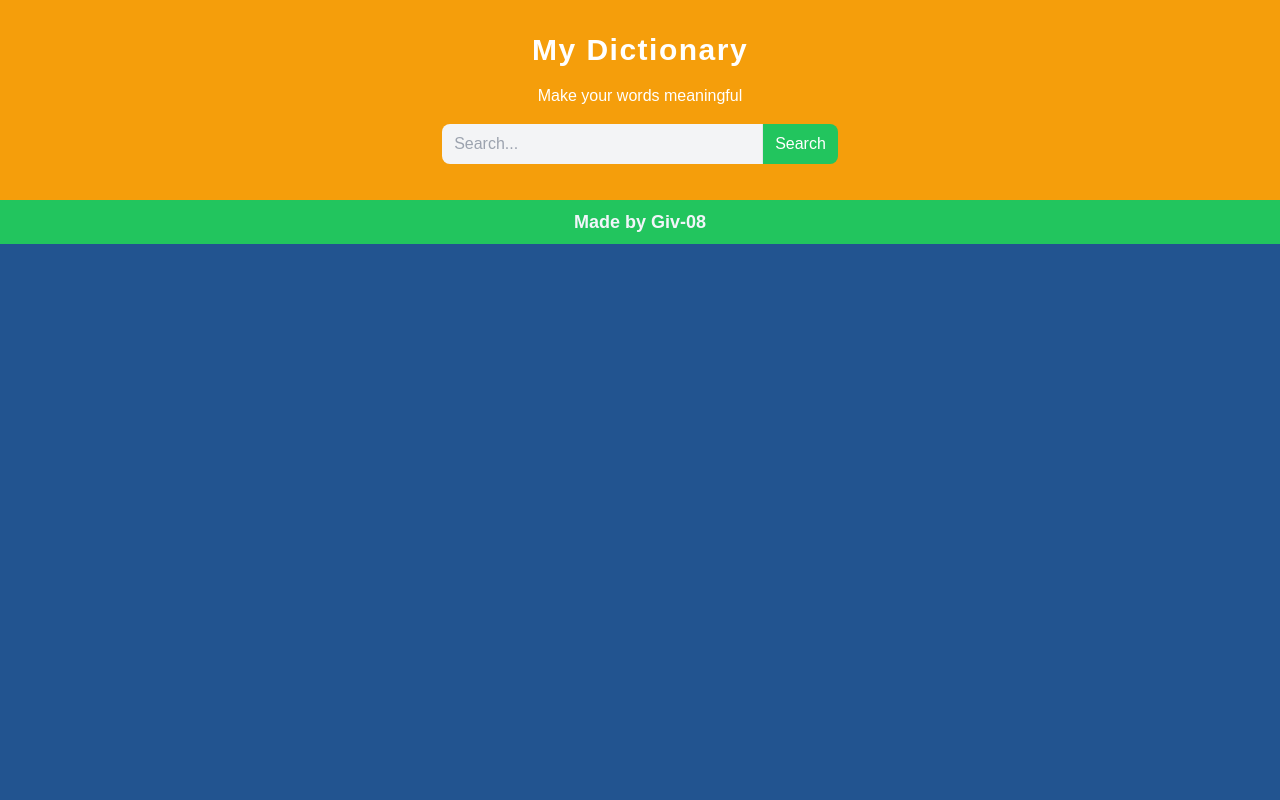
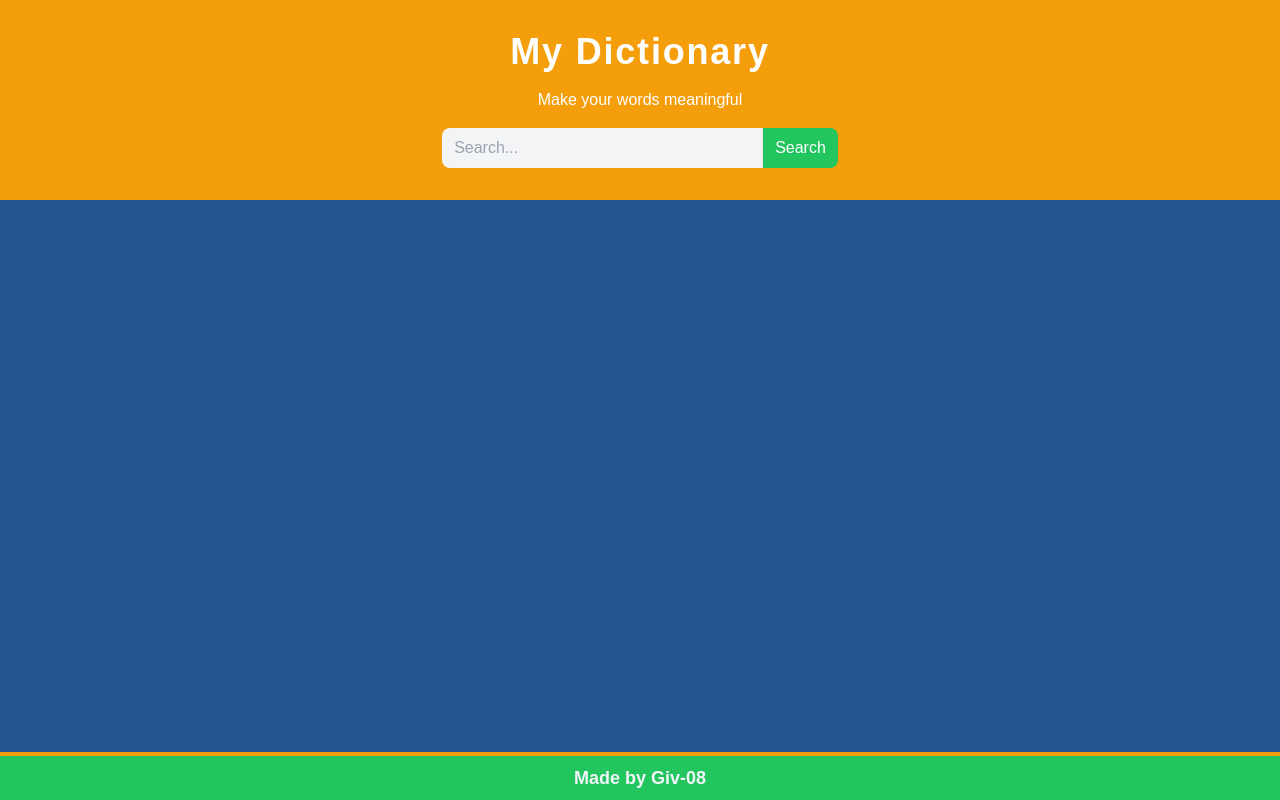
Before and after one commit to Giv-08/mydictionary, a React (Create React App) app: page / in a window 1280 px wide. Built offline with nearby package versions, Linux system fonts and the light colour scheme.

Commit message:
added hover btn

```diff
--- a/src/components/Antonym.js
+++ b/src/components/Antonym.js
@@ -1,6 +1,6 @@
 const Antonym = ({ mean }) => {
   return (
-    <div className="columns-2 md:columns-3 mb-10">
+    <div className="columns-2 md:columns-3 mb-20">
       {mean.map(val => val.meanings.map(means => {
         return means.antonyms?.map(anto => (
           <li>{anto}</li>
--- a/src/components/Footer.js
+++ b/src/components/Footer.js
@@ -1,6 +1,6 @@
 const Footer = () => {
   return (
-  <div className="bg-green-500 flex justify-center p-2 border-t-4 border-amber-500">
+  <div className="bg-green-500 flex justify-center p-2 border-t-4 border-amber-500 w-full fixed bottom-0">
     <span className="text-slate-100 font-bold text-lg">Made by Giv-08</span>
   </div>
   );
--- a/src/components/Header.js
+++ b/src/components/Header.js
@@ -21,7 +21,7 @@ const Header = () => {
   return (
       <div>
         <div className="bg-amber-500 py-8">
-          <h1 className="tracking-wider text-3xl text-center font-bold">
+          <h1 className="tracking-wider text-4xl text-center font-bold">
             My Dictionary
           </h1>
           <p className="text-center py-4">
@@ -31,7 +31,7 @@ const Header = () => {
       <div>
         <div className="flex justify-center">
           <input className="rounded-l-lg px-3 py-2 md:w-80 bg-gray-100 text-black " type="text" placeholder="Search..." onChange={handleInputChange} value={value} onKeyDown={handleInputKeyDown}/>
-          <button className="rounded-r-lg bg-green-500 border-l text-center text-white px-3 py-2" onClick={handleSubmit}>Search</button>
+          <button className="rounded-r-lg bg-green-500 border-l text-center text-white px-3 py-2 hover:bg-green-600 transition duration-300 ease-in-out" onClick={handleSubmit}>Search</button>
         </div>
       </div>
 
```
